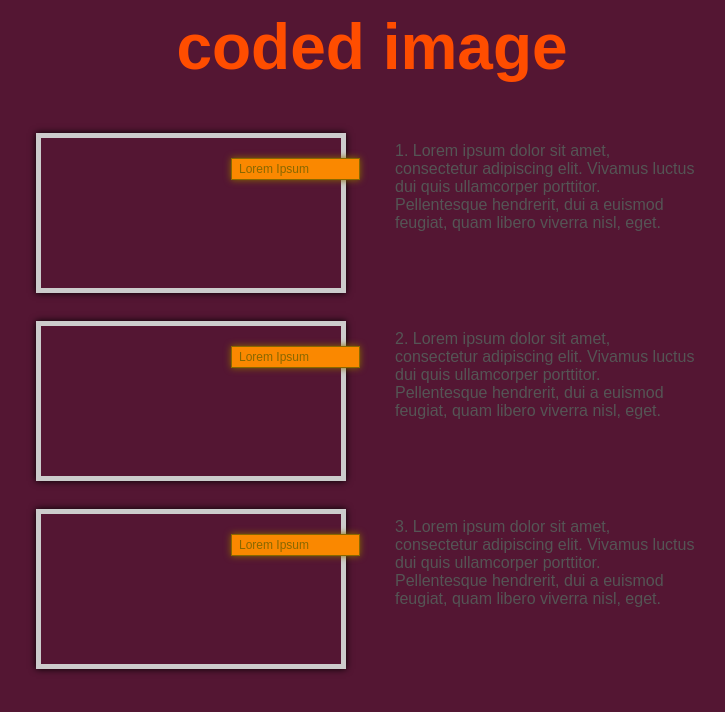
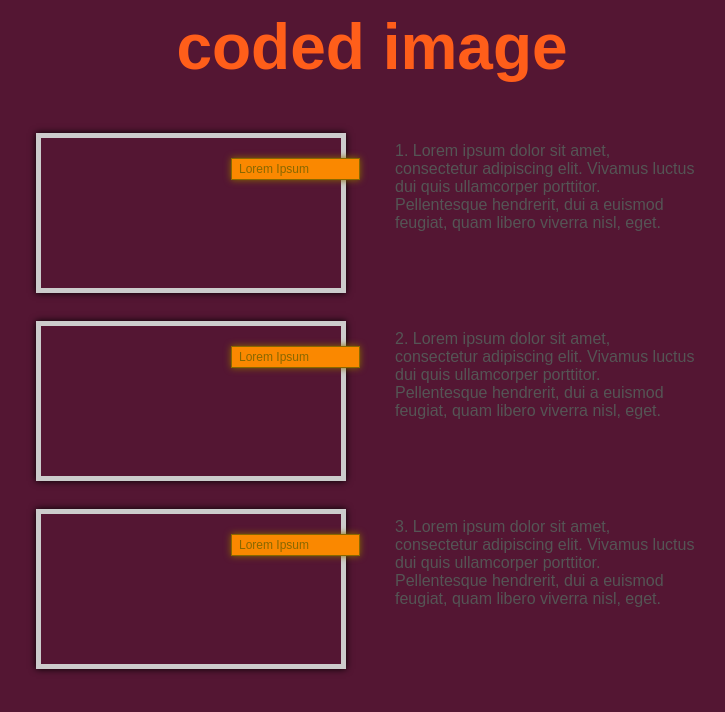
Before and after one commit to AlanAdamson/CodedImage, a website: page work/index.html in a window 1280 px wide. Shown: the whole page, without its empty margins (268-993 px from the left). Drawn offline with Linux system fonts and the light colour scheme.

Commit message:
changed medium logo color

```diff
--- a/style.css
+++ b/style.css
@@ -79,7 +79,7 @@ html, body {
 
 .logoMed {
   font-family: 'Arial', sans-serif;
-  color: #FF4D00;
+  color: #FF5E1A;
   font-size: 4em;
   font-weight: bold;
   float: left;
```
